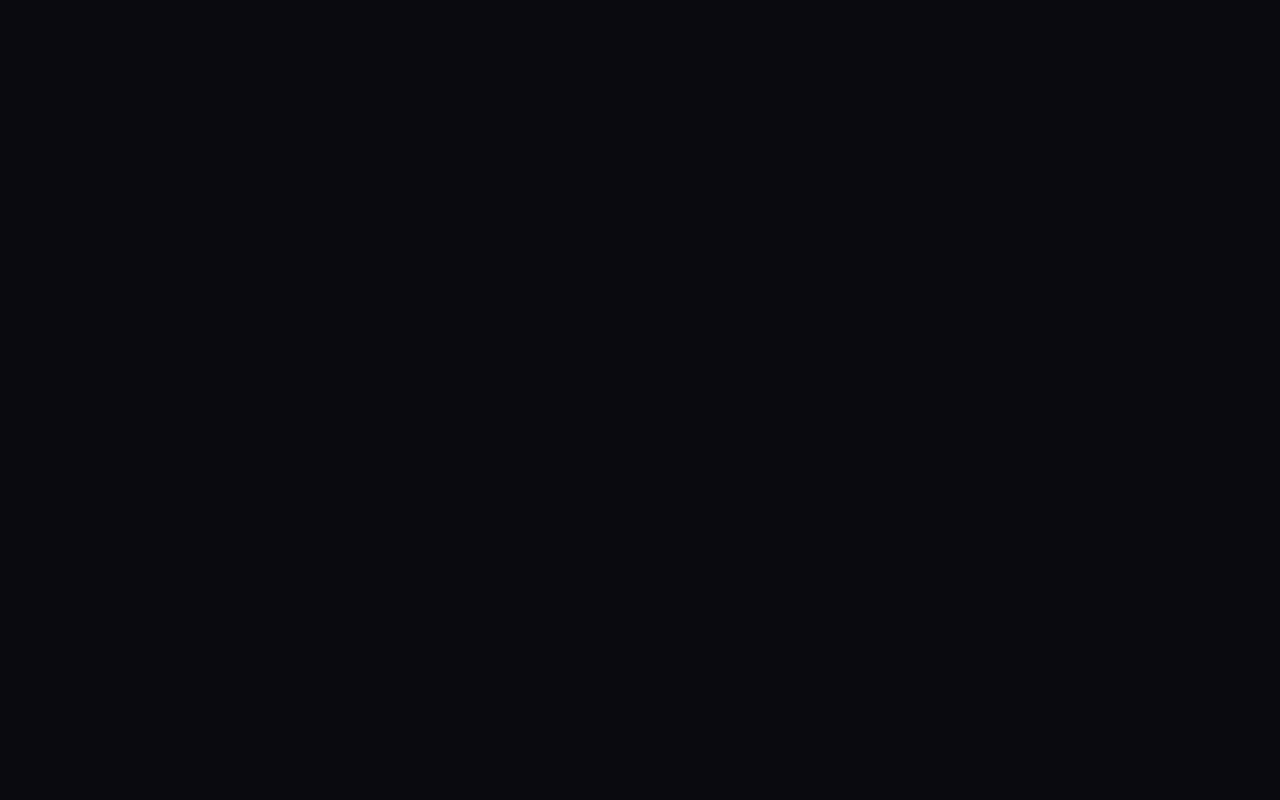
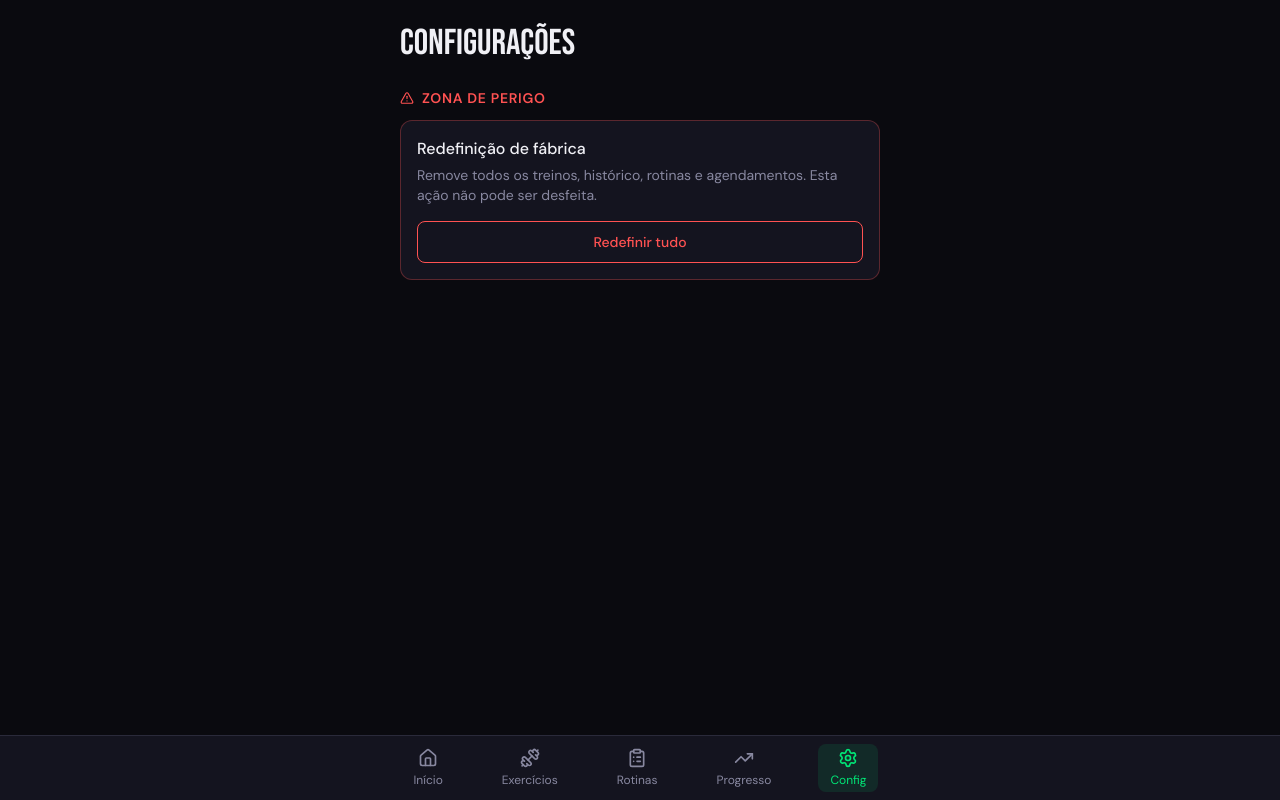
Before and after one commit to gabrieelbrazao/gym-app, a React (Vite) app: page /settings in a window 1280 px wide. Before the commit this address had no page. Built offline with nearby package versions, Linux system fonts and the light colour scheme.

Commit message:
feat: add settings page with reset functionality; implement confirmation dialog for data reset

```diff
--- a/src/App.tsx
+++ b/src/App.tsx
@@ -8,6 +8,7 @@ import ActiveWorkout from './pages/ActiveWorkout'
 import WorkoutHistory from './pages/WorkoutHistory'
 import WorkoutDetail from './pages/WorkoutDetail'
 import Progress from './pages/Progress'
+import Settings from './pages/Settings'
 
 function App() {
   return (
@@ -23,6 +24,7 @@ function App() {
           <Route path="/history" element={<WorkoutHistory />} />
           <Route path="/history/:id" element={<WorkoutDetail />} />
           <Route path="/progress" element={<Progress />} />
+          <Route path="/settings" element={<Settings />} />
         </Route>
       </Routes>
     </BrowserRouter>
--- a/src/components/BottomNav.tsx
+++ b/src/components/BottomNav.tsx
@@ -1,5 +1,5 @@
 import { NavLink } from 'react-router-dom'
-import { Home, Dumbbell, ClipboardList, TrendingUp } from 'lucide-react'
+import { Home, Dumbbell, ClipboardList, TrendingUp, Settings } from 'lucide-react'
 import { motion, AnimatePresence } from 'framer-motion'
 import { t } from '../i18n'
 
@@ -8,6 +8,7 @@ const navItems = [
   { to: '/exercises', icon: Dumbbell, label: t('nav.exercises') },
   { to: '/routines', icon: ClipboardList, label: t('nav.routines') },
   { to: '/progress', icon: TrendingUp, label: t('nav.progress') },
+  { to: '/settings', icon: Settings, label: t('nav.settings') },
 ]
 
 export default function BottomNav() {
--- a/src/i18n/pt-BR.ts
+++ b/src/i18n/pt-BR.ts
@@ -4,6 +4,17 @@ export const ptBR: Record<string, string> = {
   'nav.exercises': 'Exercícios',
   'nav.routines': 'Rotinas',
   'nav.progress': 'Progresso',
+  'nav.settings': 'Config',
+
+  // Settings
+  'settings.title': 'Configurações',
+  'settings.dangerZone': 'Zona de perigo',
+  'settings.resetTitle': 'Redefinição de fábrica',
+  'settings.resetDesc': 'Remove todos os treinos, histórico, rotinas e agendamentos. Esta ação não pode ser desfeita.',
+  'settings.resetButton': 'Redefinir tudo',
+  'confirm.resetTitle': 'Redefinir tudo?',
+  'confirm.resetDesc': 'Todo o histórico, rotinas e treinos serão apagados permanentemente.',
+  'confirm.resetConfirm': 'Redefinir',
 
   // Dashboard
   'dashboard.title': 'Painel',
--- /dev/null
+++ b/src/pages/Settings.tsx
@@ -0,0 +1,62 @@
+import { useState } from 'react'
+import { useNavigate } from 'react-router-dom'
+import { AlertTriangle } from 'lucide-react'
+import { useWorkoutStore } from '../stores/useWorkoutStore'
+import { useHistoryStore } from '../stores/useHistoryStore'
+import { useRoutineStore } from '../stores/useRoutineStore'
+import { useScheduleStore } from '../stores/useScheduleStore'
+import ConfirmDialog from '../components/ConfirmDialog'
+import { t } from '../i18n'
+
+export default function Settings() {
+  const navigate = useNavigate()
+  const [confirmReset, setConfirmReset] = useState(false)
+
+  const resetWorkout = useWorkoutStore((s) => s.reset)
+  const resetHistory = useHistoryStore((s) => s.reset)
+  const resetRoutines = useRoutineStore((s) => s.reset)
+  const resetSchedule = useScheduleStore((s) => s.reset)
+
+  const handleReset = () => {
+    resetWorkout()
+    resetHistory()
+    resetRoutines()
+    resetSchedule()
+    setConfirmReset(false)
+    navigate('/')
+  }
+
+  return (
+    <div className="flex flex-col gap-6">
+      <h1 className="font-display text-4xl">{t('settings.title')}</h1>
+
+      <section className="flex flex-col gap-3">
+        <h2 className="flex items-center gap-2 text-sm font-semibold uppercase tracking-wider text-accent-warm">
+          <AlertTriangle size={14} />
+          {t('settings.dangerZone')}
+        </h2>
+
+        <div className="rounded-xl border border-accent-warm/30 bg-bg-card p-4">
+          <p className="font-medium text-text-primary">{t('settings.resetTitle')}</p>
+          <p className="mt-1 text-sm text-text-secondary">{t('settings.resetDesc')}</p>
+          <button
+            onClick={() => setConfirmReset(true)}
+            className="mt-4 w-full rounded-lg border border-accent-warm py-2.5 text-sm font-medium text-accent-warm transition-colors hover:bg-accent-warm/10"
+          >
+            {t('settings.resetButton')}
+          </button>
+        </div>
+      </section>
+
+      {confirmReset && (
+        <ConfirmDialog
+          title={t('confirm.resetTitle')}
+          description={t('confirm.resetDesc')}
+          confirmLabel={t('confirm.resetConfirm')}
+          onConfirm={handleReset}
+          onCancel={() => setConfirmReset(false)}
+        />
+      )}
+    </div>
+  )
+}
--- a/src/stores/useHistoryStore.ts
+++ b/src/stores/useHistoryStore.ts
@@ -8,6 +8,7 @@ interface HistoryStore {
   getSessionById: (id: string) => WorkoutSession | undefined
   getLastEntryForExercise: (exerciseId: string) => { sets: { reps: number; weight: number }[] } | undefined
   getBestWeightForExercise: (exerciseId: string) => number
+  reset: () => void
 }
 
 export const useHistoryStore = create<HistoryStore>()(
@@ -35,6 +36,8 @@ export const useHistoryStore = create<HistoryStore>()(
         return undefined
       },
 
+      reset: () => set({ sessions: [] }),
+
       getBestWeightForExercise: (exerciseId) => {
         let best = 0
         for (const session of get().sessions) {
--- a/src/stores/useRoutineStore.ts
+++ b/src/stores/useRoutineStore.ts
@@ -9,6 +9,7 @@ interface RoutineStore {
   updateRoutine: (id: string, data: Partial<Pick<Routine, 'name' | 'exercises'>>) => void
   deleteRoutine: (id: string) => void
   getRoutineById: (id: string) => Routine | undefined
+  reset: () => void
 }
 
 export const useRoutineStore = create<RoutineStore>()(
@@ -43,6 +44,8 @@ export const useRoutineStore = create<RoutineStore>()(
       getRoutineById: (id) => {
         return get().routines.find((r) => r.id === id)
       },
+
+      reset: () => set({ routines: [] }),
     }),
     { name: 'gym-routines' }
   )
--- a/src/stores/useScheduleStore.ts
+++ b/src/stores/useScheduleStore.ts
@@ -5,6 +5,7 @@ import type { WeekSchedule } from '../types'
 interface ScheduleStore {
   schedule: WeekSchedule
   setDay: (day: number, routineId: string | null) => void
+  reset: () => void
 }
 
 const initialSchedule: WeekSchedule = { 0: null, 1: null, 2: null, 3: null, 4: null, 5: null, 6: null }
@@ -17,6 +18,8 @@ export const useScheduleStore = create<ScheduleStore>()(
       setDay: (day, routineId) => {
         set((state) => ({ schedule: { ...state.schedule, [day]: routineId } }))
       },
+
+      reset: () => set({ schedule: initialSchedule }),
     }),
     { name: 'gym-schedule' }
   )
--- a/src/stores/useWorkoutStore.ts
+++ b/src/stores/useWorkoutStore.ts
@@ -15,6 +15,7 @@ interface WorkoutStore {
   reorderExercises: (entries: WorkoutEntry[]) => void
   cancelWorkout: () => void
   finishWorkout: () => WorkoutSession | null
+  reset: () => void
 }
 
 export const useWorkoutStore = create<WorkoutStore>()(
@@ -121,6 +122,7 @@ export const useWorkoutStore = create<WorkoutStore>()(
   },
 
   cancelWorkout: () => set({ session: null }),
+  reset: () => set({ session: null }),
 
   finishWorkout: () => {
     const session = get().session
```
Also changed, not shown: 1 other file (tests, documents, lock files or other folders).
